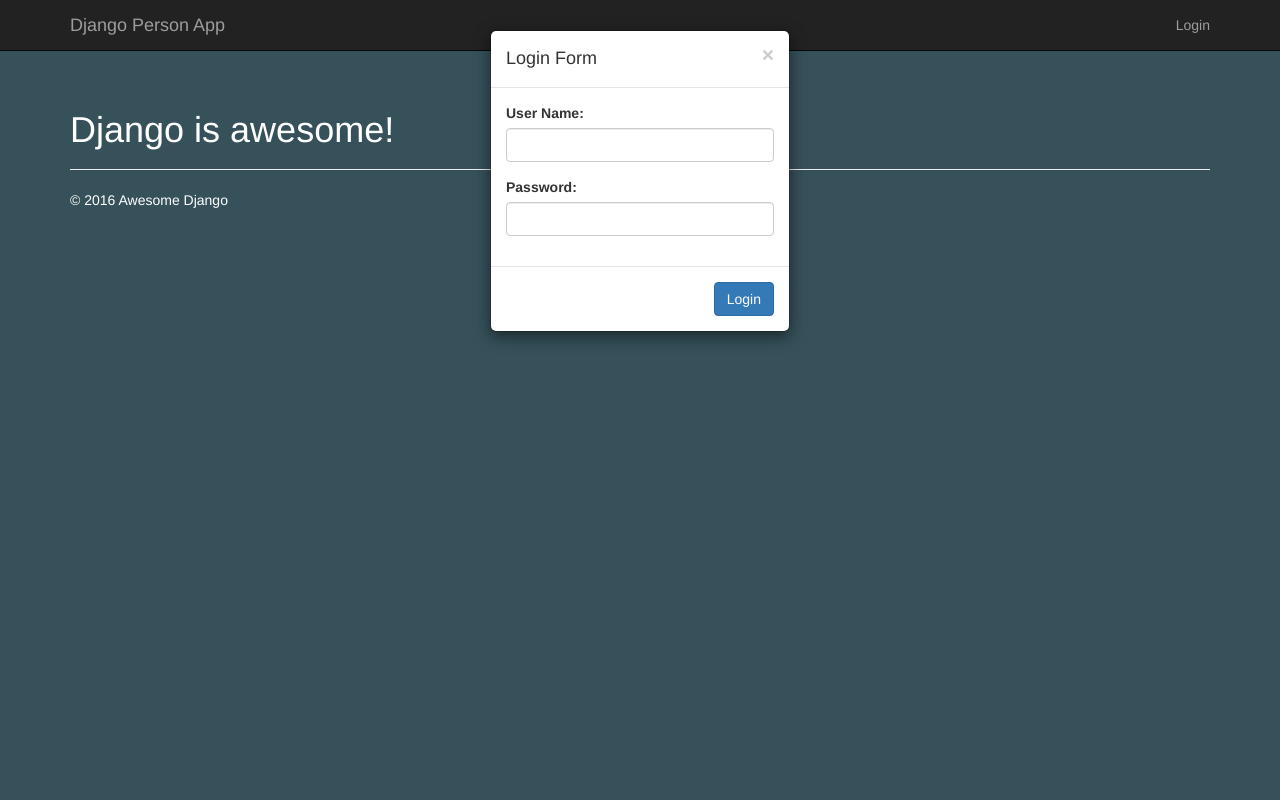
After one commit to ozluy/basic-django-app, a Django app: page /user_login/ in a window 1280 px wide. The commit adds this page. Run offline with Django 3.2, Linux system fonts and the light colour scheme; some libraries are stand-ins or nearby versions.

Commit message:
add new templates for authentication and migrate db

```diff
--- a/my_app/forms.py
+++ b/my_app/forms.py
@@ -5,3 +5,7 @@ class PersonForm(forms.ModelForm):
     class Meta:
         model = Person
         fields = ['name', 'gender' ,'age' ,'experience_year', 'title' , 'location', 'image']
+
+class LoginForm(forms.Form):
+    username = forms.CharField(label = 'User Name', max_length = 64, widget=forms.TextInput(attrs={'class' : 'form-control'}))
+    password = forms.CharField(widget = forms.PasswordInput(attrs={'class' : 'form-control'}))
--- a/my_app/models.py
+++ b/my_app/models.py
@@ -1,10 +1,12 @@
 from __future__ import unicode_literals
 
 from django.db import models
+from django.contrib.auth.models import User
 
 # Create your models here.
 
 class Person(models.Model):
+    user = models.ForeignKey(User)
     name = models.CharField(max_length = 100)
     gender = models.CharField(max_length = 6, default = "male")
     experience_year = models.IntegerField()
--- a/my_app/templates/base.html
+++ b/my_app/templates/base.html
@@ -20,14 +20,14 @@
         </button>
         <a class="navbar-brand" href="/">Django Person App</a>
       </div>
-      <form class="navbar-form navbar-right">
-        <div class="form-group">
-          <input type="text" class="form-control" placeholder="Search">
-        </div>
-        <button type="submit" class="btn btn-default">Submit</button>
-      </form>
       <ul class="nav navbar-nav navbar-right">
-        <li><a href="/">Home</a></li>
+        {% if user.is_authenticated %}
+        <li><a href="{% url 'profile' user.username  %}">{{ user.first_name }} {{ user.last_name }}</a></li>
+        <li><a href="{% url 'user_logout' %}">Logout</a></li>
+        {% else %}
+        <li><a href="{% url 'user_login' %}">Login</a></li>
+        {% endif %}
+
       </ul>
     </div>
   </nav>
--- /dev/null
+++ b/my_app/templates/user_login.html
@@ -0,0 +1,34 @@
+{% extends "base.html" %}
+{% load staticfiles %}
+
+
+{% block content %}
+<div class="modal fade bs-example-modal-sm in" tabindex="-1" role="dialog" aria-labelledby="mySmallModalLabel" style="display: block">
+  <div class="modal-dialog modal-sm" role="document">
+    <div class="modal-content">
+      <form action="." method="post">
+        <div class="modal-header">
+          <a href='/'  class="close" data-dismiss="modal" aria-label="Close"><span aria-hidden="true">&times;</span></a>
+          <h4 class="modal-title">Login Form</h4>
+        </div>
+        <div class="modal-body">
+          {% csrf_token %}
+          <div class="form-group">
+            {{ form.username.label_tag }}
+            {{ form.username }}
+            {{ form.username.errors }}
+          </div>
+          <div class="form-group">
+            {{ form.password.label_tag }}
+            {{ form.password }}
+            {{ form.password.errors }}
+          </div>
+        </div>
+        <div class="modal-footer">
+          <input type="submit"  class="btn btn-primary" value="Login">
+        </div>
+      </form>
+    </div><!-- /.modal-content -->
+  </div><!-- /.modal-dialog -->
+</div><!-- /.modal -->
+{% endblock content %}
--- a/my_app/urls.py
+++ b/my_app/urls.py
@@ -8,6 +8,9 @@ urlpatterns = [
     url(r'^$', views.index, name = 'index'),
     url(r'^person/([0-9]+)/$', views.detail, name = 'detail'),
     url(r'^post_person/$', views.post_person, name = 'post_person'),
+    url(r'^user/(\w+)/$', views.profile, name = 'profile'),
+    url(r'^user_login/$', views.user_login, name = 'user_login'),
+    url(r'^user_logout/$', views.user_logout, name = 'user_logout'),
 ]
 if settings.DEBUG:
     urlpatterns += [
--- a/my_app/views.py
+++ b/my_app/views.py
@@ -1,7 +1,9 @@
 from django.shortcuts import render
 from .models import Person
 from django.http import HttpResponseRedirect
-from .forms import PersonForm
+from .forms import PersonForm, LoginForm
+from django.contrib.auth.models import User
+from django.contrib.auth import authenticate, login, logout
 # Create your views here.
 def index(request):
     persons = Person.objects.all()
@@ -15,6 +17,38 @@ def detail(request, person_id):
 def post_person(request):
     form = PersonForm(request.POST, request.FILES)
     if form.is_valid():
-        form.save(commit = True)
+        person = form.save(commit = False)
+        person.user = request.user
+        person.save()
 
     return HttpResponseRedirect('/')
+
+def profile(request, username):
+    user = User.objects.get(username=username)
+    persons = Person.objects.filter(user = user)
+    return render(request, 'profile.html', {'username': username, 'persons': persons})
+
+def user_login(request):
+    if request.method == 'POST':
+        form = LoginForm(request.POST)
+        if form.is_valid():
+            u = form.cleaned_data['username']
+            p = form.cleaned_data['password']
+            user = authenticate(username = u, password = p)
+            if user is not None:
+                if user.is_active:
+                    login(request, user)
+                    return HttpResponseRedirect('/')
+                else:
+                    print('The account has been disabled!')
+            else:
+                print('The username or password is incorrect.')
+
+    else:
+        form = LoginForm()
+        return render(request, 'user_login.html', { 'form' : form })
+
+
+def user_logout(request):
+    logout(request)
+    return HttpResponseRedirect('/')
```
Also changed, not shown: my_app/templates/index.html (+14 -8 lines), my_app/templates/profile.html (added, +33 -0 lines), db.sqlite3, media/person_images/sansa_stark.png (added), my_app/migrations/0007_person_user.py (added), 1 other file.
